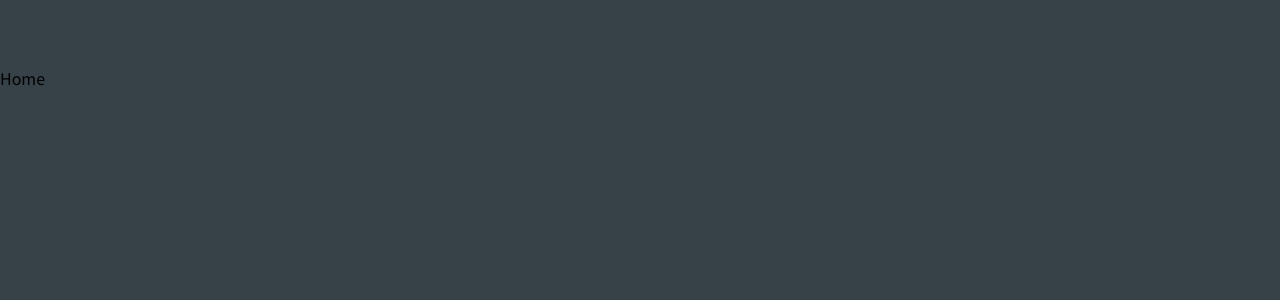
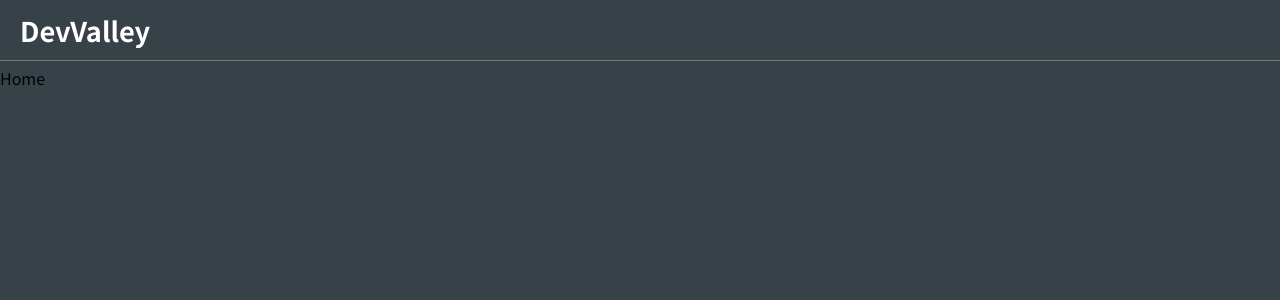
Before and after one commit to DevValley-team/dev-valley, a Next.js app in the folder frontend/: page / in a window 1280 px wide. Shown: the top 300 px of the page. Built offline with nearby package versions, Linux system fonts and the light colour scheme.

Commit message:
feat: Add Layout (#7)

```diff
--- /dev/null
+++ b/frontend/src/components/Layout.tsx
@@ -0,0 +1,14 @@
+import TopNav from "./TopNav";
+
+interface ILayoutProps {
+  children: React.ReactNode;
+}
+
+export default function Layout({ children }: ILayoutProps) {
+  return (
+    <>
+      <TopNav />
+      {children}
+    </>
+  );
+}
--- a/frontend/src/pages/_app.tsx
+++ b/frontend/src/pages/_app.tsx
@@ -1,4 +1,5 @@
 import { GlobalStyle } from "@/components/GlobalStyle";
+import Layout from "@/components/Layout";
 import { darkTheme } from "@/styles/theme";
 import type { AppProps } from "next/app";
 import { ThemeProvider } from "styled-components";
@@ -8,7 +9,9 @@
     <>
       <ThemeProvider theme={darkTheme}>
         <GlobalStyle />
-        <Component {...pageProps} />
+        <Layout>
+          <Component {...pageProps} />
+        </Layout>
       </ThemeProvider>
     </>
   );
--- a/frontend/src/pages/register.tsx
+++ b/frontend/src/pages/register.tsx
@@ -6,7 +6,6 @@
 export default function register() {
   return (
     <Container>
-      <TopNav />
       <Title>회원 가입</Title>
       <SubTitle>개발자들의 놀이터인 DevValley에 오신것을 환영합니다.</SubTitle>
       <SignupForm />
```
